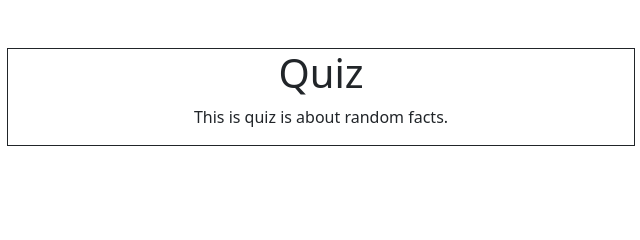
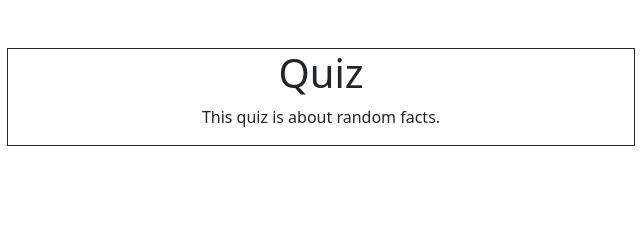
Before and after one commit to OwenABC1/Quiz, a plain HTML site: page index.html in a window 1280 px wide. Shown: the top 240 px of the page, 319-959 px from the left. Drawn offline with nearby package versions, Linux system fonts and the light colour scheme.

Commit message:
Update index.html
Fix Grammar

```diff
--- a/index.html
+++ b/index.html
@@ -15,7 +15,7 @@
 		<div class="col-sm-6">
 			<div class="contianer p-10 my-5 border-dark border border-1">
 				<h1>Quiz</h1>
-				<p>This is quiz is about random facts.</p>
+				<p>This quiz is about random facts.</p>
 			</div>
 		</div>
 		<div class="col-sm-3"></div>
```
